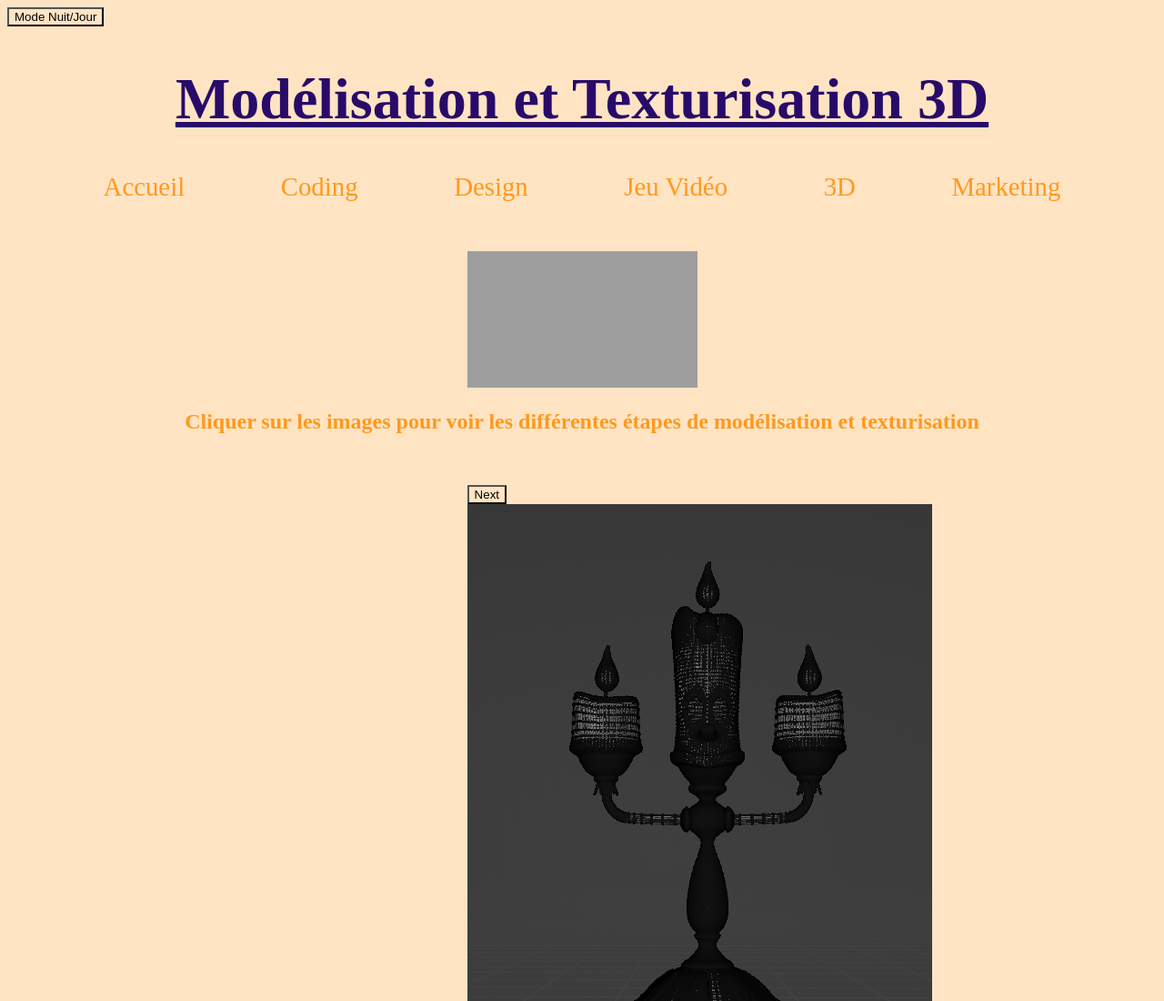
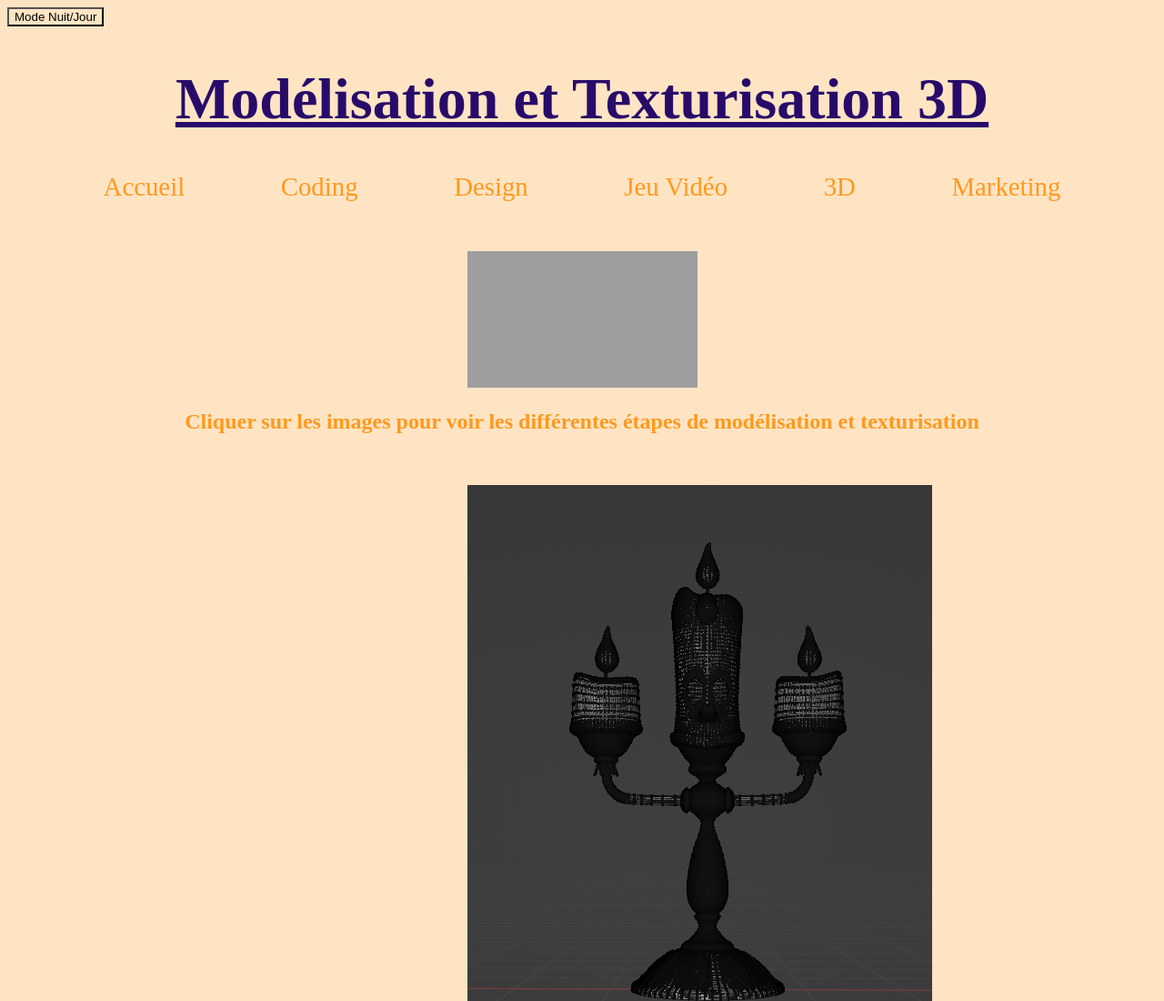
Before and after one commit to Ballad14/Portfolio-Java-Script, a plain HTML site: page 3D.html in a window 1280 px wide. Shown: the top 1100 px of the page at 91% size. Drawn offline with Linux system fonts and the light colour scheme; grey boxes are pictures that could not be loaded.

Commit message:
Add files via upload

```diff
--- a/3D.html
+++ b/3D.html
@@ -43,7 +43,7 @@
 
             <div>
                 <div class="Imagelumière">
-                    <button id="Next">Next</button>
+                    <!-- <button id="Next">Next</button> -->
                     <img src="Images/3D/Lumière/Structure Lumière.png" alt="Structure de Lumière" id="imgLumière">
                     <h2 class="titreV3">Lumière</h2>
                 </div>
```
